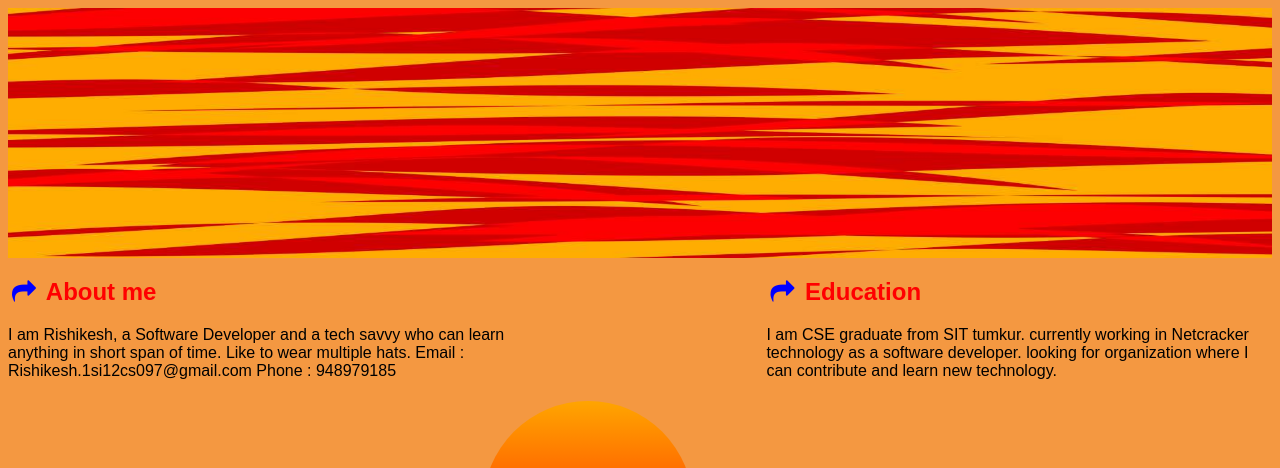
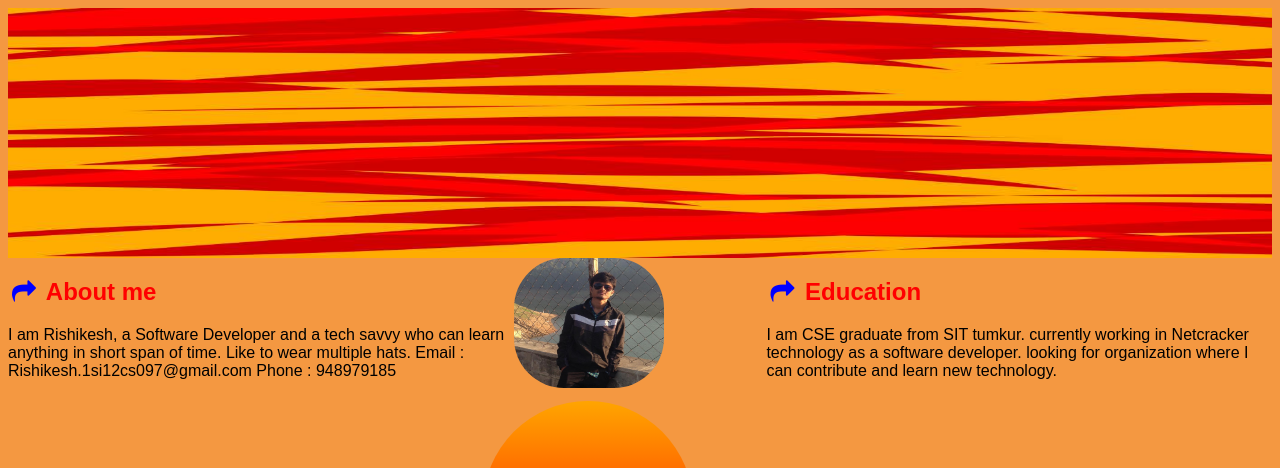
Before and after one commit to rishikeshct/Rishikesh-Portfolio, a plain HTML site: page index.html in a window 1280 px wide. Shown: the top 468 px of the page. Drawn offline with nearby package versions, Linux system fonts and the light colour scheme.

Commit message:
animation added

```diff
--- a/index.html
+++ b/index.html
@@ -25,13 +25,17 @@
 
     </script>
     </head>
-    <body>
+  <body>
+    <div class = "resume">
       <div class = "name">
         <img src="Images/nME.jpg" alt = "Name">
         <section>
           <h1 class = "typed"></h1>
           <!-- <h4 id = "type1"></h2> -->
         </section>
+      </div>
+      <div class = "profile">
+        <img src="Images/rishi.jpg" alt  = "rishi">
       </div>
       <div class = "about">
         <section class = "about-me">
@@ -44,6 +48,9 @@
             Phone : 948979185</p>
         </section>
       </div>
+
+
+
       <div class = "education">
         <section id = "education">
           <h1 class = "heading"> <i class="fa fa-share" aria-hidden="true"></i> Education</h1>
@@ -90,5 +97,6 @@ Spring MVC, Git, Problem Solving, Basic Angular 2.
       <div class = "blue">
 
       </div>
+    </div>
     </body>
 </html>
--- a/resume.css
+++ b/resume.css
@@ -1,3 +1,7 @@
+.resume{
+  position: relative;
+}
+
 .name img{
   max-height: 250px;
   width: 100%;
@@ -37,6 +41,7 @@
   width: 30%;
   animation-name: drive;
   animation-duration: 2s;
+  animation-delay: 3s;
   animation-fill-mode: forwards;
 }
 
@@ -86,8 +91,30 @@ body{
   color: red;
 
 }
+.profile{
+    width: 20%;
+    margin: 0 auto;
+    top: 10px;
+}
+.profile img{
+  border-radius: 50px;
+  position: absolute;
+  height: 130px;
+  width: 150px;
+  animation-name: dive;
+  animation-duration: 3s;
+}
+
+
 
 @keyframes drive{
   from{transform: translateX(0px)}
   to{transform: translateX(120%)}
 }
+
+@keyframes dive {
+  0%{transform: translateY(-100%)}
+  50%{transform: translateY(10%)}
+  75%{transform: translateY(22%)}
+
+}
```
Also changed, not shown: Images/rishi.jpg (added).
